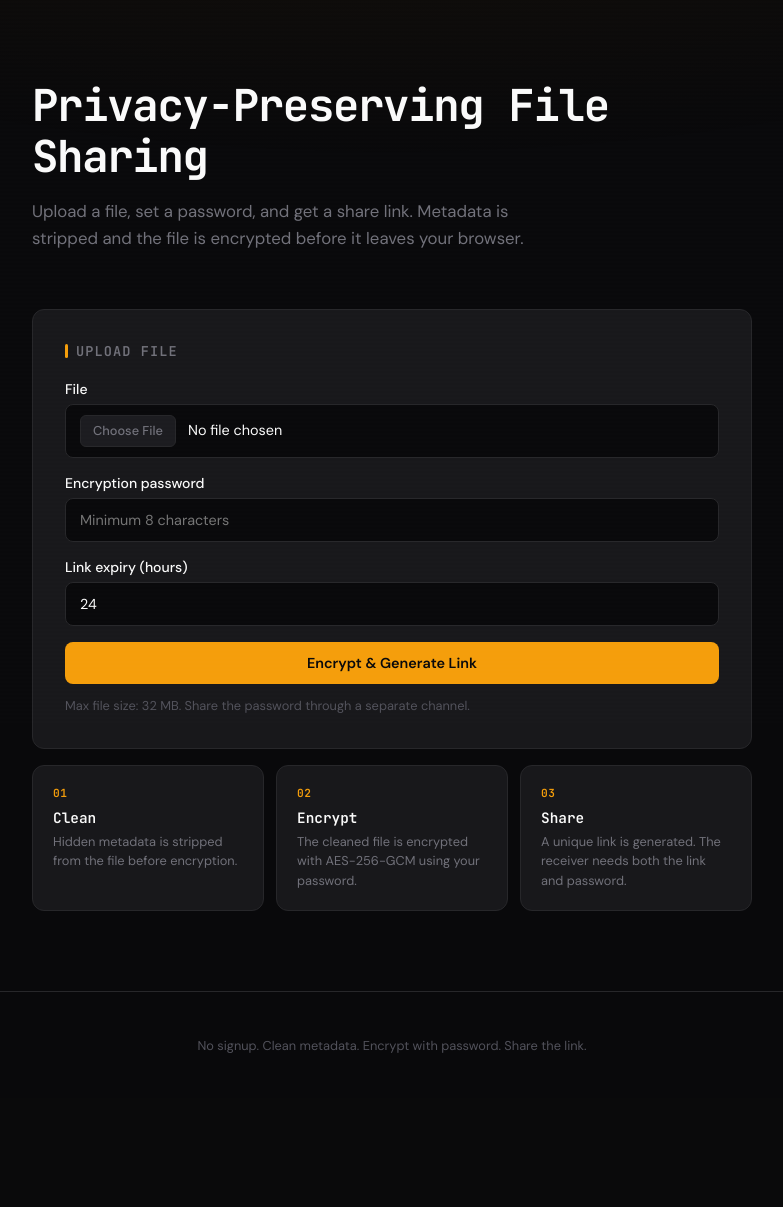
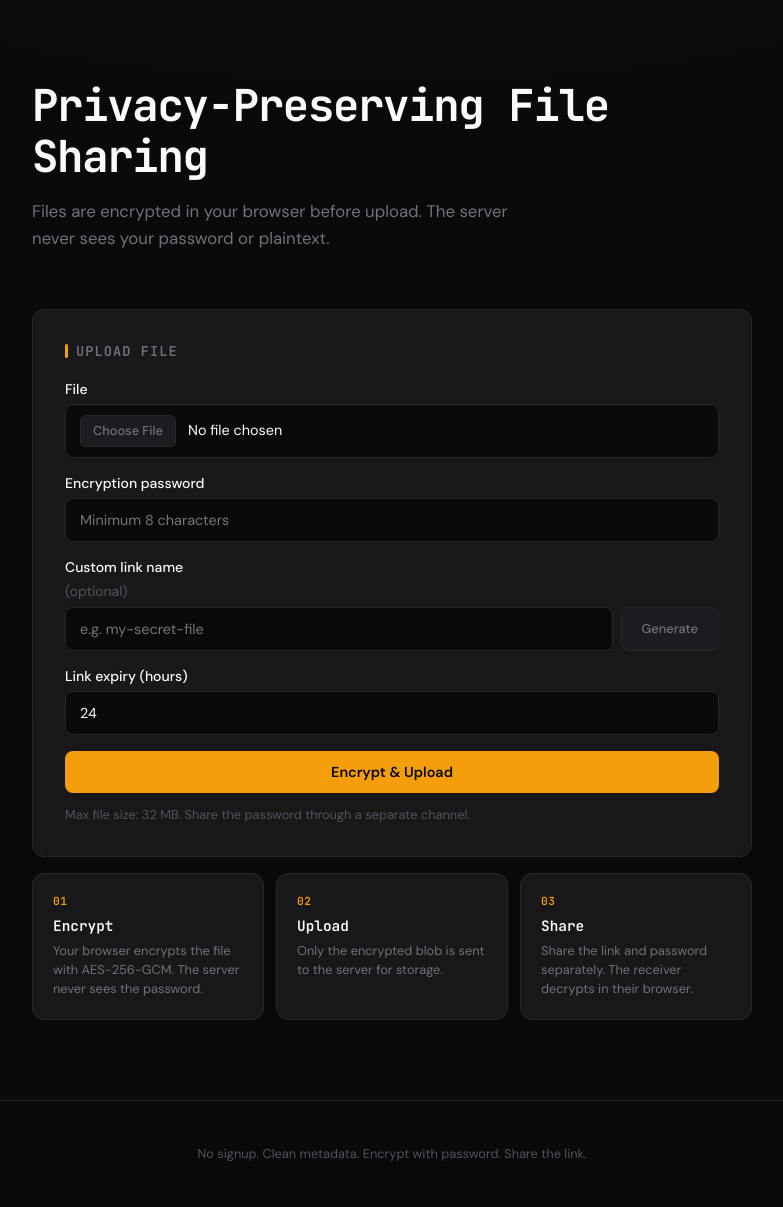
Before and after one commit to code6yte/privshare, a Flask app: page / in a window 1280 px wide. Shown: the part 75-1282 px from the top of the page, without its empty margins (248-1031 px from the left). Before the commit the page ends 1128 px from the top, so only its background shows below. Run offline with Flask 3, Linux system fonts and the light colour scheme.

Commit message:
Add end-to-end encryption (client-side) and custom memorable tokens

```diff
--- a/app.py
+++ b/app.py
@@ -1,16 +1,17 @@
-import io
+import re
+
+import base64
 from datetime import datetime, timedelta, timezone
 from pathlib import Path
 
-from flask import Flask, abort, flash, jsonify, redirect, render_template, request, send_file, url_for
+from flask import Flask, abort, jsonify, redirect, render_template, request, send_file, url_for
 from werkzeug.middleware.proxy_fix import ProxyFix
 from werkzeug.utils import secure_filename
 
 from cleanup import cleanup_expired_files
 from config import Config
-from crypto_utils import InvalidPassword, encrypt_bytes, decrypt_bytes, generate_token
+from crypto_utils import generate_token
 from db import get_file_by_token, increment_download_count, init_db, insert_file_record
-from metadata_cleaner import clean_metadata
 from storage import read_encrypted, save_encrypted
 
 app = Flask(__name__)
@@ -21,6 +22,17 @@ if Config.TRUST_PROXY_HEADERS:
 
 Config.ensure_dirs()
 init_db()
+
+
+CUSTOM_TOKEN_RE = re.compile(r"^[a-zA-Z0-9_-]{6,32}$")
+
+
+def resolve_token(custom: str | None) -> tuple[str, bool]:
+    if custom and CUSTOM_TOKEN_RE.match(custom):
+        if get_file_by_token(custom):
+            return "", False
+        return custom, True
+    return generate_token(24), True
 
 
 def build_share_url(token: str) -> str:
@@ -36,75 +48,65 @@ def index():
 
 @app.post("/upload")
 def upload_file():
-    uploaded = request.files.get("file")
-    password = request.form.get("password", "")
+    ciphertext_file = request.files.get("file")
+    salt_b64 = request.form.get("salt", "")
+    nonce_b64 = request.form.get("nonce", "")
+    original_filename = request.form.get("filename", "")
+    content_type = request.form.get("content_type", "application/octet-stream")
     expiry_hours_raw = request.form.get("expiry_hours", str(Config.DEFAULT_EXPIRY_HOURS))
+    custom_token = request.form.get("custom_token", "").strip()
 
-    if not uploaded or uploaded.filename == "":
-        flash("Please select a file.", "error")
-        return redirect(url_for("index"))
+    if not ciphertext_file or not salt_b64 or not nonce_b64 or not original_filename:
+        return jsonify({"error": "Missing required fields"}), 400
 
-    if not password or len(password) < 8:
-        flash("Please enter a password with at least 8 characters.", "error")
-        return redirect(url_for("index"))
+    try:
+        salt = base64.b64decode(salt_b64)
+        nonce = base64.b64decode(nonce_b64)
+    except Exception:
+        return jsonify({"error": "Invalid salt or nonce encoding"}), 400
 
-    original_filename = secure_filename(uploaded.filename)
-    if not original_filename:
-        flash("Invalid filename.", "error")
-        return redirect(url_for("index"))
+    if len(salt) != 16 or len(nonce) != 12:
+        return jsonify({"error": "Invalid salt or nonce length"}), 400
+
+    token, token_ok = resolve_token(custom_token or None)
+    if not token_ok:
+        return jsonify({"error": "This custom link name is already taken"}), 409
 
     try:
         expiry_hours = max(1, min(int(expiry_hours_raw), 168))
     except ValueError:
         expiry_hours = Config.DEFAULT_EXPIRY_HOURS
 
-    token = generate_token(24)
-    tmp_path = Config.TMP_DIR / f"upload_{token}_{original_filename}"
-    cleaned_dir = Config.TMP_DIR / f"cleaned_{token}"
+    stored_filename = f"{token}.bin"
 
     try:
-        uploaded.save(tmp_path)
-        clean_result = clean_metadata(tmp_path, cleaned_dir)
-        cleaned_bytes = clean_result.output_path.read_bytes()
-
-        encrypted = encrypt_bytes(cleaned_bytes, password, iterations=Config.PBKDF2_ITERATIONS)
-        stored_filename = f"{token}.bin"
-        save_encrypted(stored_filename, encrypted.ciphertext)
+        save_encrypted(stored_filename, ciphertext_file.read())
 
         now = datetime.now(timezone.utc)
         expires_at = now + timedelta(hours=expiry_hours)
 
         insert_file_record({
             "token": token,
-            "original_filename": original_filename,
+            "original_filename": secure_filename(original_filename),
             "stored_filename": stored_filename,
-            "content_type": uploaded.content_type or "application/octet-stream",
-            "salt": encrypted.salt,
-            "nonce": encrypted.nonce,
+            "content_type": content_type,
+            "salt": salt,
+            "nonce": nonce,
             "created_at": now.isoformat(),
             "expires_at": expires_at.isoformat(),
             "download_count": 0,
-            "metadata_status": f"{clean_result.status} using {clean_result.cleaner_used}: {clean_result.details}",
-            "size_bytes": len(encrypted.ciphertext),
+            "metadata_status": "client-side-encrypted",
+            "size_bytes": ciphertext_file.content_length or 0,
         })
 
         share_url = build_share_url(token)
-        return render_template(
-            "success.html",
-            share_url=share_url,
-            token=token,
-            expires_at=expires_at,
-            metadata_status=f"{clean_result.status} using {clean_result.cleaner_used}",
-        )
-    except RuntimeError as exc:
-        flash(str(exc), "error")
-        return redirect(url_for("index"))
-    except Exception:
-        flash("An unexpected error occurred while processing your file. Please try again.", "error")
-        return redirect(url_for("index"))
-    finally:
-        _safe_unlink(tmp_path)
-        _safe_rmtree(cleaned_dir)
+        return jsonify({
+            "share_url": share_url,
+            "token": token,
+            "expires_at": expires_at.isoformat(),
+        })
+    except Exception as exc:
+        return jsonify({"error": str(exc)}), 500
 
 
 @app.get("/file/<token>")
@@ -117,38 +119,35 @@ def download_page(token: str):
     return render_template("download.html", token=token, filename=record["original_filename"])
 
 
-@app.post("/file/<token>")
-def download_file(token: str):
+@app.get("/api/file/<token>")
+def file_metadata(token: str):
     record = get_file_by_token(token)
     if not record:
         abort(404)
     if _is_expired(record["expires_at"]):
-        return render_template("expired.html"), 410
+        return jsonify({"error": "Link expired"}), 410
+    return jsonify({
+        "filename": record["original_filename"],
+        "content_type": record["content_type"],
+        "salt": base64.b64encode(record["salt"]).decode(),
+        "nonce": base64.b64encode(record["nonce"]).decode(),
+        "size_bytes": record["size_bytes"],
+    })
 
-    password = request.form.get("password", "")
-    if not password:
-        flash("Password is required.", "error")
-        return redirect(url_for("download_page", token=token))
 
+@app.get("/file/<token>/data")
+def file_data(token: str):
+    record = get_file_by_token(token)
+    if not record:
+        abort(404)
+    if _is_expired(record["expires_at"]):
+        return jsonify({"error": "Link expired"}), 410
+    increment_download_count(token)
     ciphertext = read_encrypted(record["stored_filename"])
-    try:
-        plaintext = decrypt_bytes(
-            ciphertext,
-            password,
-            salt=record["salt"],
-            nonce=record["nonce"],
-            iterations=Config.PBKDF2_ITERATIONS,
-        )
-    except InvalidPassword:
-        flash("Invalid password or corrupted file.", "error")
-        return redirect(url_for("download_page", token=token))
-
-    increment_download_count(token)
     return send_file(
-        io.BytesIO(plaintext),
-        as_attachment=True,
-        download_name=record["original_filename"],
-        mimetype=record["content_type"] or "application/octet-stream",
+        ciphertext,
+        mimetype="application/octet-stream",
+        as_attachment=False,
     )
 
 
@@ -164,7 +163,6 @@ def health():
 
 @app.post("/maintenance/cleanup-expired")
 def maintenance_cleanup():
-    # For classroom/demo use only. In production, protect this endpoint or remove it.
     removed = cleanup_expired_files()
     return jsonify({"removed": removed})
 
@@ -176,34 +174,10 @@ def not_found(_):
 
 @app.errorhandler(500)
 def server_error(_):
-    flash("Something went wrong on our end. Please try again.", "error")
-    return redirect(url_for("index"))
+    return jsonify({"error": "Internal server error"}), 500
 
 
 def _is_expired(expires_at: str | None) -> bool:
     if not expires_at:
         return False
     return datetime.fromisoformat(expires_at) < datetime.now(timezone.utc)
-
-
-def _safe_unlink(path: Path) -> None:
-    try:
-        if path.exists():
-            path.unlink()
-    except Exception:
-        pass
-
-
-def _safe_rmtree(path: Path) -> None:
-    try:
-        if path.exists():
-            for item in path.iterdir():
-                if item.is_file():
-                    item.unlink()
-            path.rmdir()
-    except Exception:
-        pass
-
-
-if __name__ == "__main__":
-    app.run(host="0.0.0.0", port=5000, debug=True)
--- a/static/script.js
+++ b/static/script.js
@@ -1,6 +1,117 @@
+const PBKDF2_ITERATIONS = 390000;
+const SALT_BYTES = 16;
+const NONCE_BYTES = 12;
+const KEY_BYTES = 32;
+
+const MEMORABLE_WORDS = [
+    "apple","brave","cloud","delta","eagle","flame","ghost","harbor","ivory","jewel",
+    "karma","lunar","maple","noble","oasis","pearl","quiet","river","stone","tiger",
+    "ultra","vivid","whale","xenon","yield","zebra","atlas","blaze","crest","drift",
+    "ember","frost","globe","haven","iron","jade","kite","leaf","moon","nest",
+    "orbit","pulse","quest","rain","spark","tide","umbra","vine","wave","zephyr"
+];
+
+function arrayBufferToBase64(buffer) {
+    const bytes = new Uint8Array(buffer);
+    let binary = '';
+    for (let i = 0; i < bytes.byteLength; i++) {
+        binary += String.fromCharCode(bytes[i]);
+    }
+    return btoa(binary);
+}
+
+function base64ToArrayBuffer(base64) {
+    const binary = atob(base64);
+    const bytes = new Uint8Array(binary.length);
+    for (let i = 0; i < binary.length; i++) {
+        bytes[i] = binary.charCodeAt(i);
+    }
+    return bytes.buffer;
+}
+
+async function deriveKey(password, salt) {
+    const enc = new TextEncoder();
+    const keyMaterial = await crypto.subtle.importKey(
+        'raw',
+        enc.encode(password),
+        'PBKDF2',
+        false,
+        ['deriveKey']
+    );
+    return crypto.subtle.deriveKey(
+        {
+            name: 'PBKDF2',
+            salt: salt,
+            iterations: PBKDF2_ITERATIONS,
+            hash: 'SHA-256',
+        },
+        keyMaterial,
+        { name: 'AES-GCM', length: 256 },
+        false,
+        ['encrypt', 'decrypt']
+    );
+}
+
+async function encryptFile(file, password) {
+    const salt = crypto.getRandomValues(new Uint8Array(SALT_BYTES));
+    const nonce = crypto.getRandomValues(new Uint8Array(NONCE_BYTES));
+    const key = await deriveKey(password, salt);
+
+    const fileBuffer = await file.arrayBuffer();
+    const encrypted = await crypto.subtle.encrypt(
+        { name: 'AES-GCM', iv: nonce },
+        key,
+        fileBuffer
+    );
+
+    return {
+        ciphertext: new Blob([encrypted], { type: 'application/octet-stream' }),
+        salt: arrayBufferToBase64(salt),
+        nonce: arrayBufferToBase64(nonce),
+    };
+}
+
+async function decryptFile(ciphertext, password, saltB64, nonceB64) {
+    const salt = base64ToArrayBuffer(saltB64);
+    const nonce = base64ToArrayBuffer(nonceB64);
+    const key = await deriveKey(password, salt);
+
+    try {
+        const decrypted = await crypto.subtle.decrypt(
+            { name: 'AES-GCM', iv: new Uint8Array(nonce) },
+            key,
+            ciphertext
+        );
+        return decrypted;
+    } catch {
+        throw new Error('Invalid password or corrupted file');
+    }
+}
+
+function triggerDownload(data, filename) {
+    const blob = new Blob([data]);
+    const url = URL.createObjectURL(blob);
+    const a = document.createElement('a');
+    a.href = url;
+    a.download = filename;
+    document.body.appendChild(a);
+    a.click();
+    document.body.removeChild(a);
+    URL.revokeObjectURL(url);
+}
+
+function generateMemorableToken() {
+    const words = [];
+    const count = 3 + Math.floor(Math.random() * 2);
+    for (let i = 0; i < count; i++) {
+        words.push(MEMORABLE_WORDS[Math.floor(Math.random() * MEMORABLE_WORDS.length)]);
+    }
+    return words.join('-');
+}
+
 function copyShareLink() {
     const input = document.getElementById('shareLink');
-    const btn = input.nextElementSibling;
+    const btn = input?.nextElementSibling;
     if (!input || !btn) return;
 
     navigator.clipboard.writeText(input.value).then(() => {
@@ -15,7 +126,80 @@ function copyShareLink() {
         }, 2000);
     }).catch(() => {
         input.select();
-        input.setSelectionRange(0, 99999);
         document.execCommand('copy');
     });
 }
+
+document.addEventListener('DOMContentLoaded', () => {
+    const generateBtn = document.getElementById('generateToken');
+    const customTokenInput = document.getElementById('customToken');
+    const uploadForm = document.getElementById('uploadForm');
+    const uploadBtn = document.getElementById('uploadBtn');
+    const progressDiv = document.getElementById('uploadProgress');
+    const progressBar = document.getElementById('progressBar');
+    const progressText = document.getElementById('progressText');
+    const successResult = document.getElementById('successResult');
+
+    if (generateBtn && customTokenInput) {
+        generateBtn.addEventListener('click', () => {
+            customTokenInput.value = generateMemorableToken();
+        });
+    }
+
+    if (uploadForm) {
+        uploadForm.addEventListener('submit', async (e) => {
+            e.preventDefault();
+
+            const fileInput = document.getElementById('fileInput');
+            const passwordInput = document.getElementById('passwordInput');
+            const file = fileInput.files[0];
+            const password = passwordInput.value;
+
+            if (!file || !password || password.length < 8) {
+                return;
+            }
+
+            uploadBtn.disabled = true;
+            uploadBtn.textContent = 'Encrypting...';
+            progressDiv.style.display = 'block';
+            progressBar.style.width = '10%';
+            progressText.textContent = 'Encrypting in browser...';
+
+            try {
+                const encrypted = await encryptFile(file, password);
+                progressBar.style.width = '60%';
+                progressText.textContent = 'Uploading to server...';
+
+                const formData = new FormData();
+                formData.append('file', encrypted.ciphertext, file.name + '.enc');
+                formData.append('salt', encrypted.salt);
+                formData.append('nonce', encrypted.nonce);
+                formData.append('filename', file.name);
+                formData.append('content_type', file.type || 'application/octet-stream');
+                formData.append('expiry_hours', uploadForm.querySelector('[name="expiry_hours"]').value);
+                const customToken = customTokenInput?.value?.trim();
+                if (customToken) formData.append('custom_token', customToken);
+
+                const resp = await fetch('/upload', { method: 'POST', body: formData });
+                const data = await resp.json();
+
+                if (!resp.ok) {
+                    throw new Error(data.error || 'Upload failed');
+                }
+
+                progressBar.style.width = '100%';
+                progressText.textContent = 'Done!';
+
+                uploadForm.style.display = 'none';
+                successResult.style.display = 'block';
+                document.getElementById('shareLink').value = data.share_url;
+                document.getElementById('resultExpires').textContent = data.expires_at;
+            } catch (err) {
+                alert('Error: ' + err.message);
+                uploadBtn.disabled = false;
+                uploadBtn.textContent = 'Encrypt & Upload';
+                progressDiv.style.display = 'none';
+            }
+        });
+    }
+});
--- a/templates/upload.html
+++ b/templates/upload.html
@@ -3,20 +3,28 @@
 {% block content %}
 <section class="hero">
     <h1>Privacy-Preserving File Sharing</h1>
-    <p class="lead">Upload a file, set a password, and get a share link. Metadata is stripped and the file is encrypted before it leaves your browser.</p>
+    <p class="lead">Files are encrypted in your browser before upload. The server never sees your password or plaintext.</p>
 </section>
 
 <section class="card">
     <h2>Upload File</h2>
-    <form action="{{ url_for('upload_file') }}" method="post" enctype="multipart/form-data" class="form">
+    <form id="uploadForm" class="form">
         <label>
             File
-            <input type="file" name="file" required>
+            <input type="file" id="fileInput" name="file" required>
         </label>
 
         <label>
             Encryption password
-            <input type="password" name="password" minlength="8" required placeholder="Minimum 8 characters">
+            <input type="password" id="passwordInput" minlength="8" required placeholder="Minimum 8 characters">
+        </label>
+
+        <label>
+            Custom link name <span style="color:var(--text-dim);font-weight:400;">(optional)</span>
+            <div style="display:flex;gap:0.5rem;">
+                <input type="text" id="customToken" name="custom_token" placeholder="e.g. my-secret-file" style="flex:1;" pattern="[a-zA-Z0-9_-]{6,32}">
+                <button type="button" id="generateToken" style="white-space:nowrap;background:var(--bg-surface);border:1px solid var(--border);color:var(--text-muted);font-size:0.8rem;font-weight:500;">Generate</button>
+            </div>
         </label>
 
         <label>
@@ -24,7 +32,14 @@
             <input type="number" name="expiry_hours" min="1" max="168" value="{{ default_expiry }}">
         </label>
 
-        <button type="submit">Encrypt &amp; Generate Link</button>
+        <div id="uploadProgress" style="display:none;">
+            <div style="height:3px;background:var(--border);border-radius:2px;overflow:hidden;">
+                <div id="progressBar" style="height:100%;width:0%;background:var(--accent);transition:width 0.3s;border-radius:2px;"></div>
+            </div>
+            <p class="hint" id="progressText" style="margin-top:0.5rem;">Encrypting...</p>
+        </div>
+
+        <button type="submit" id="uploadBtn">Encrypt &amp; Upload</button>
     </form>
     <p class="hint">Max file size: {{ max_mb }} MB. Share the password through a separate channel.</p>
 </section>
@@ -32,18 +47,44 @@
 <section class="steps">
     <div class="step">
         <div class="step-num">01</div>
-        <h3>Clean</h3>
-        <p>Hidden metadata is stripped from the file before encryption.</p>
+        <h3>Encrypt</h3>
+        <p>Your browser encrypts the file with AES-256-GCM. The server never sees the password.</p>
     </div>
     <div class="step">
         <div class="step-num">02</div>
-        <h3>Encrypt</h3>
-        <p>The cleaned file is encrypted with AES-256-GCM using your password.</p>
+        <h3>Upload</h3>
+        <p>Only the encrypted blob is sent to the server for storage.</p>
     </div>
     <div class="step">
         <div class="step-num">03</div>
         <h3>Share</h3>
-        <p>A unique link is generated. The receiver needs both the link and password.</p>
+        <p>Share the link and password separately. The receiver decrypts in their browser.</p>
     </div>
 </section>
+
+<div id="successResult" style="display:none;">
+    <section class="card" style="margin-top:1rem;">
+        <div class="success-icon"></div>
+        <h1 style="font-family:'JetBrains Mono',monospace;font-size:1.25rem;font-weight:600;margin:0 0 0.25rem;">File encrypted and uploaded</h1>
+        <p class="hint" style="margin-bottom:1.25rem;">Your file was encrypted in the browser before upload.</p>
+
+        <label>
+            Share link
+            <div class="copy-row">
+                <input id="shareLink" readonly>
+                <button type="button" onclick="copyShareLink()">Copy</button>
+            </div>
+        </label>
+
+        <div class="notice">
+            <strong>Important:</strong> Do not send the password in the same message as the link. Share it through a separate channel.
+        </div>
+
+        <dl class="details">
+            <div><dt>Expires</dt><dd id="resultExpires"></dd></div>
+        </dl>
+
+        <a href="{{ url_for('index') }}" class="button-link">Upload another file</a>
+    </section>
+</div>
 {% endblock %}
```
Also changed, not shown: templates/download.html (+66 -5 lines).
